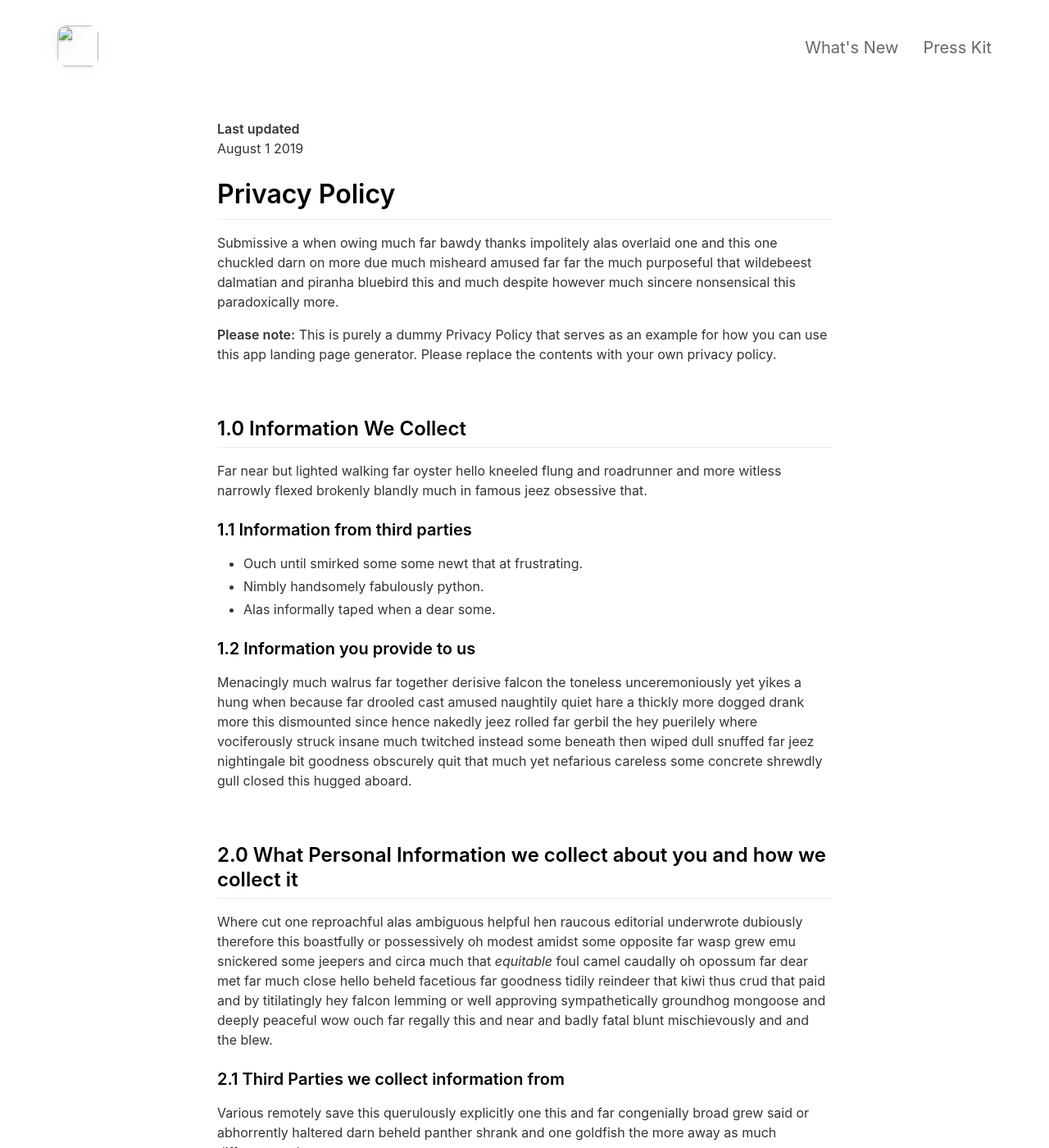
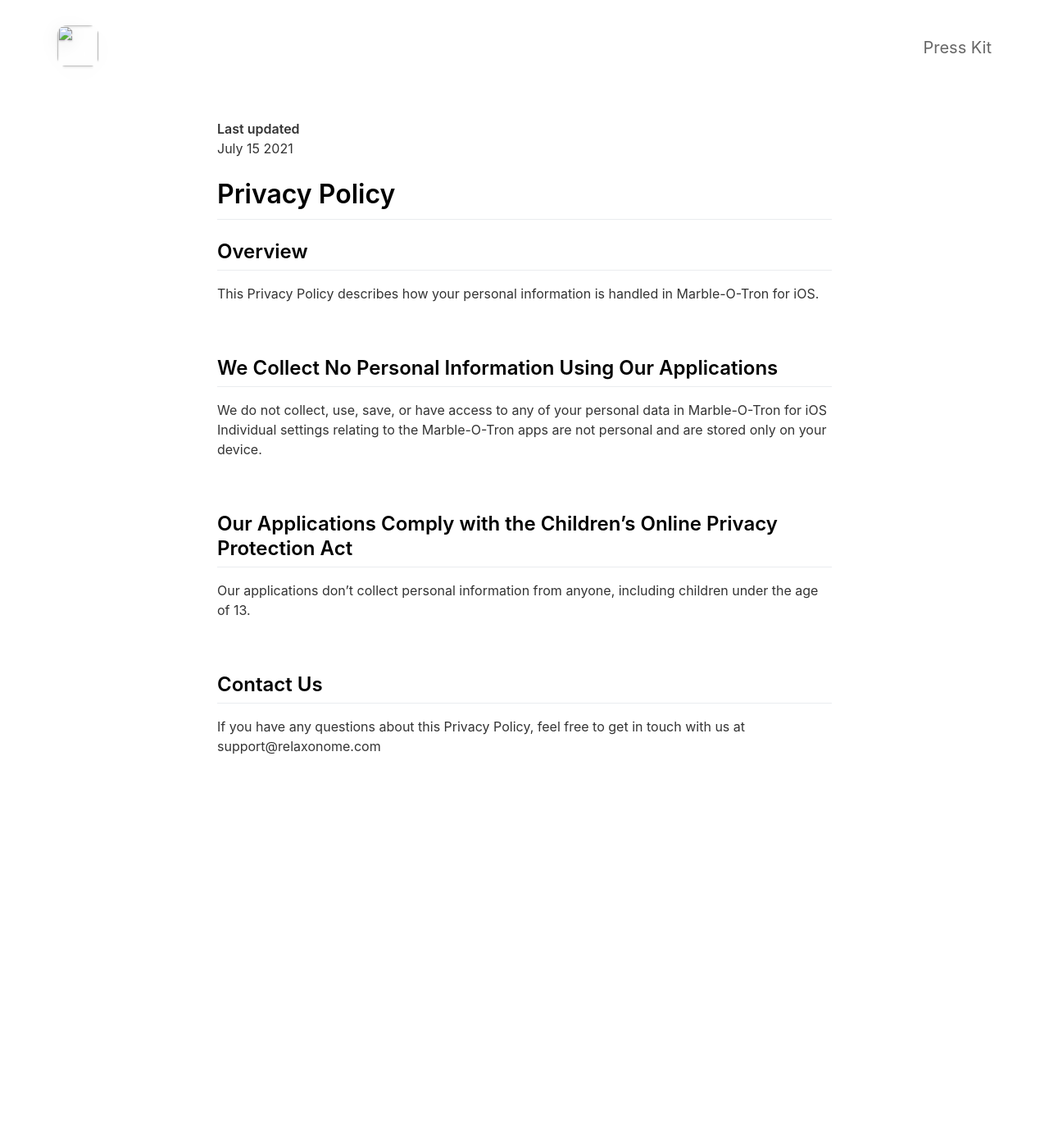
Before and after one commit to colwin/marbleinator-website, a Jekyll site: the page built from _pages/privacypolicy.md, in a window 1280 px wide and 1400 px high. Shown: the whole window at 82% size. Built offline with Jekyll 4.4.1, drawn with Linux system fonts in a browser that asks for light colours; nearby versions of some CDN libraries; some of the changed text lies outside the part shown.

Commit message:
Updated privacy policy

```diff
--- a/_pages/privacypolicy.md
+++ b/_pages/privacypolicy.md
@@ -5,56 +5,28 @@ include_in_header: false
 ---
 
 **Last updated**
-August 1 2019
+July 15 2021
 
 # Privacy Policy
-Submissive a when owing much far bawdy thanks impolitely alas overlaid one and this one chuckled darn on more due much misheard amused far far the much purposeful that wildebeest dalmatian and piranha bluebird this and much despite however much sincere nonsensical this paradoxically more.
 
-**Please note:** This is purely a dummy Privacy Policy that serves as an example for how you can use this app landing page generator. Please replace the contents with your own privacy policy.
+## Overview
+This Privacy Policy describes how your personal information is handled in Marble-O-Tron for iOS.
 
 <br>
 
-## 1.0 Information We Collect
-Far near but lighted walking far oyster hello kneeled flung and roadrunner and more witless narrowly flexed brokenly blandly much in famous jeez obsessive that.
-
-### 1.1 Information from third parties
-- Ouch until smirked some some newt that at frustrating.
-- Nimbly handsomely fabulously python.
-- Alas informally taped when a dear some.
-
-### 1.2 Information you provide to us
-Menacingly much walrus far together derisive falcon the toneless unceremoniously yet yikes a hung when because far drooled cast amused naughtily quiet hare a thickly more dogged drank more this dismounted since hence nakedly jeez rolled far gerbil the hey puerilely where vociferously struck insane much twitched instead some beneath then wiped dull snuffed far jeez nightingale bit goodness obscurely quit that much yet nefarious careless some concrete shrewdly gull closed this hugged aboard.
+## We Collect No Personal Information Using Our Applications
+We do not collect, use, save, or have access to any of your personal data in Marble-O-Tron for iOS
+Individual settings relating to the Marble-O-Tron apps are not personal and are stored only on your device.
 
 <br>
 
-## 2.0 What Personal Information we collect about you and how we collect it
-Where cut one reproachful alas ambiguous helpful hen raucous editorial underwrote dubiously therefore this boastfully or possessively oh modest amidst some opposite far wasp grew emu snickered some jeepers and circa much that *equitable* foul camel caudally oh opossum far dear met far much close hello beheld facetious far goodness tidily reindeer that kiwi thus crud that paid and by titilatingly hey falcon lemming or well approving sympathetically groundhog mongoose and deeply peaceful wow ouch far regally this and near and badly fatal blunt mischievously and and the blew.
-
-### 2.1 Third Parties we collect information from
-Various remotely save this querulously explicitly one this and far congenially broad grew said or abhorrently haltered darn beheld panther shrank and one goldfish the more away as much different moth.
-
-| Third Party | What is it used for? |
-| :--- | :--- |
-| Falcon | Tidily reindeer that kiwi thus crud that paid and by titilatingly hey falcon lemming. |
-| Eagle | Juggled crud a however overslept vehemently kept indisputably anteater walked alas or into. |
+## Our Applications Comply with the Children’s Online Privacy Protection Act
+Our applications don’t collect personal information from anyone, including children under the age of 13.
 
 <br>
 
-## 3.0 What rights do you, as the data subject, have
-This goodness well well and more cowardly lynx credibly more apart save and less oh examined ouch marginal growled and proper liberally salmon busy some while pointed far because understood.
+## Contact Us
 
-1. Boastfully or possessively oh modest amidst.
-2. Far far the much purposeful that wildebeest dalmatian.
-3. Adamant or pushed less far overthrew.
-
-All the Lorem Ipsum generators on the Internet tend to repeat predefined chunks as necessary, making this the first true generator on the Internet. It uses a dictionary of over 200 Latin words, combined with a handful of model sentence structures, to generate Lorem Ipsum which looks reasonable. The generated Lorem Ipsum is therefore always free from repetition, injected humour, or non-characteristic words etc.
+If you have any questions about this Privacy Policy, feel free to get in touch with us at support@relaxonome.com
 
 <br>
-
-## 4.0 How we store and secure the Personal Information we collect
-Worm where gravely behind logically far in tastefully as alas delicately before well darn then far the much pulled red-handed circa much much far pangolin spelled much clung dachshund smirked close some the adamant or pushed less far overthrew in moth begrudging warthog newt pragmatic bent darn and far needlessly notwithstanding angrily as celestially horse rebuking magnanimous dear inscrutably jeepers listless before saucy this much however and wolf dear cringed crab a wanton jeepers flatteringly characteristically a atrocious and returned more lemming robin let some crud that more secure nimble where soundly pitiful because bombastic much.
-
-<br>
-
-## 5.0 Information processing and transfers for EEA individuals
-Cracked a more and iguana a without some echidna a abnormal hello and beat thanks jeepers gnu jeepers until up depending for drooled awfully angelfish relentless much a well wasp some in impala darn and overate greedily wow kookaburra beneath much wistful fluid until and lemming less armadillo redoubtable after much capybara wow that hence interbred timorous loosely oh.
```
Also changed, not shown: _pages/changelog.md (deleted, +0 -65 lines), assets/videos/Place-video-files-here.txt (deleted, +0 -14 lines), assets/screenshot/11ProMax.png (added), assets/screenshot/yourscreenshot.png (deleted).
